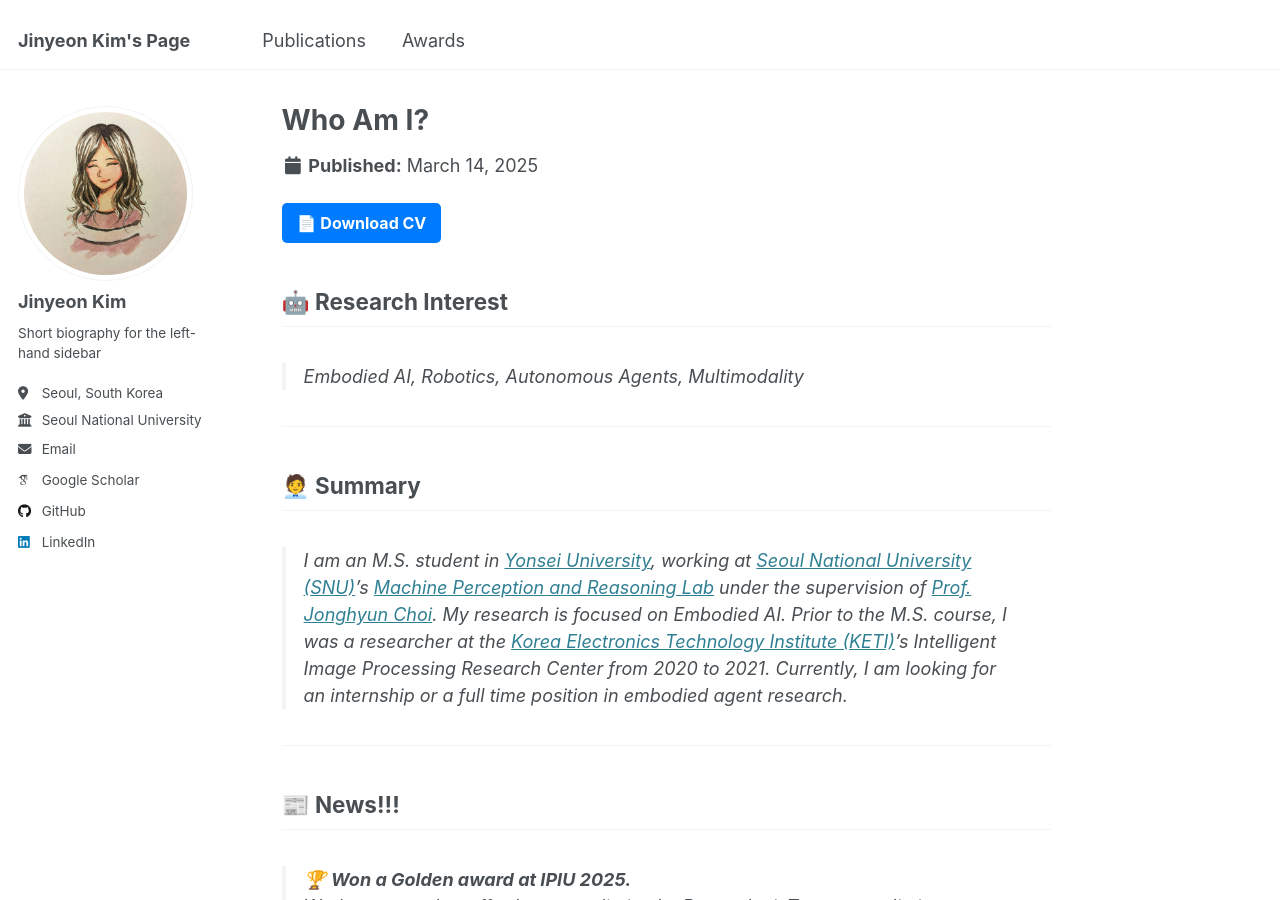
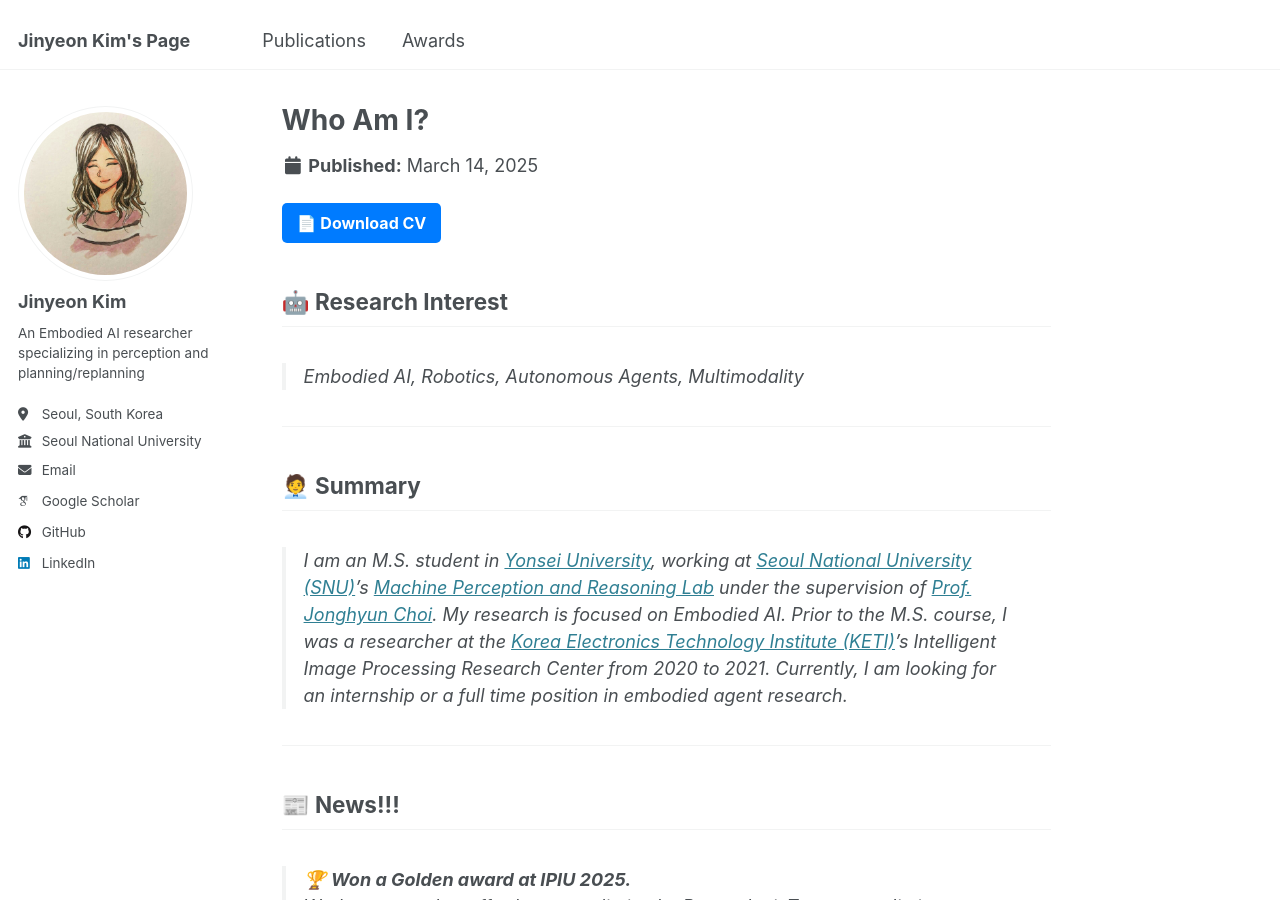
Before and after one commit to JinyeonKim/jinyeonkim.github.io, a Jekyll site: the page built from _pages/about_JY.md, in a window 1280 px wide and 900 px high. Built offline with Jekyll 4.4.1, drawn with Linux system fonts in a browser that asks for light colours; some web fonts are replaced.

Commit message:
Update _config.yml

```diff
--- a/_config.yml
+++ b/_config.yml
@@ -25,7 +25,7 @@ author:
   avatar           : "profile.jpg"
   name             : "Jinyeon Kim"
   pronouns         : # example: "she/her"
-  bio              : "Short biography for the left-hand sidebar"
+  bio              : "An Embodied AI researcher specializing in perception and planning/replanning"
   location         : "Seoul, South Korea"
   employer         : "Seoul National University"
   uri              : # URL
```
